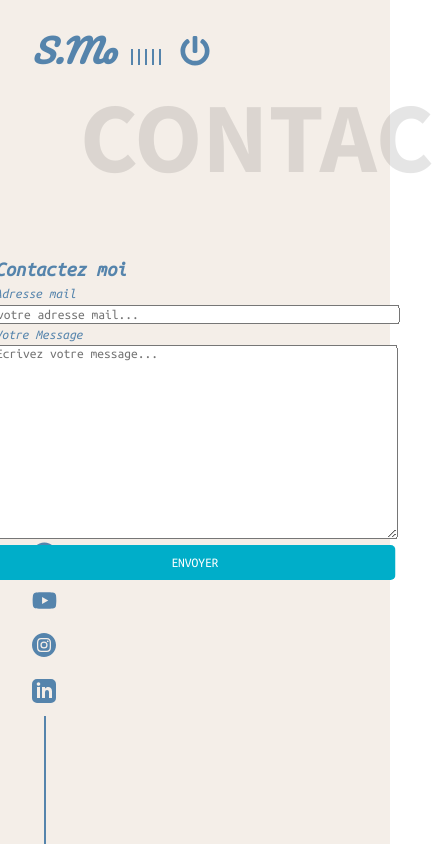
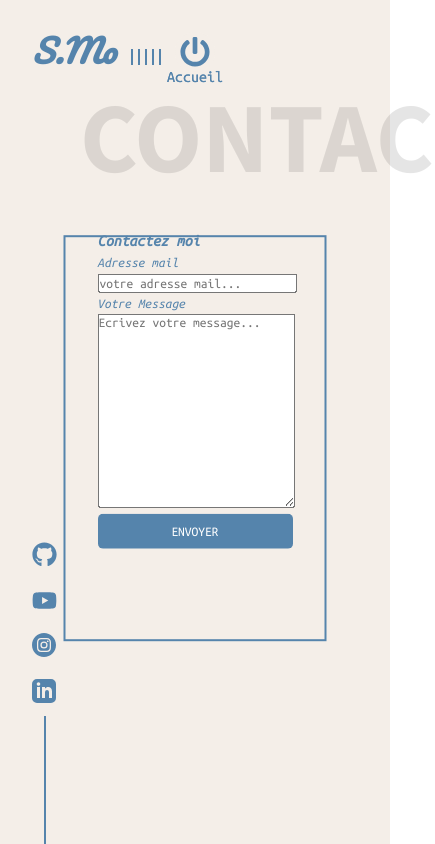
Before and after one commit to Samuel-Moceri/MyPortfolio, a React (Create React App) app: page /contact in a window 390 px wide. Shown: the whole page, 435 px wide, since content can reach past the window. Built offline with nearby package versions, Linux system fonts and the light colour scheme.

Commit message:
adjutment for responsive

```diff
--- a/src/SubComponents/HomeButton.js
+++ b/src/SubComponents/HomeButton.js
@@ -21,8 +21,9 @@ width: 2.5rem;
 height: 2.5rem;
 
 display: flex;
+flex-direction: column;
 padding-bottom: 2px;
-justify-content: center;
+${'' /* justify-content: center; */}
 align-items: center;
 z-index: 3;
 
@@ -39,12 +40,21 @@ cursor: pointer;
 }
 `
 
+const HomeText = styled.span`
+color: ${(props) => props.theme.text};
+position: fixed;
+top: 2.25rem;
+left: 50%;
+transform: translate(-50%,0);
+`
+
 const HomeButton = () => {
     return (
         <Home>
             <NavLink to="/">
                 <HomeBtn width={30} height={30} fill='currentColor' />
             </NavLink>
+            <HomeText>Accueil</HomeText>
         </Home>
     )
 }
--- a/src/SubComponents/SocialIcons.js
+++ b/src/SubComponents/SocialIcons.js
@@ -28,6 +28,7 @@ background-color: ${props => props.color === 'dark' ? darkTheme.text : darkTheme
 `
 
 const SocialIcons = (props) => {
+
 return (
   <Icons>
     <motion.div
--- a/src/components/AboutPage.js
+++ b/src/components/AboutPage.js
@@ -113,7 +113,7 @@ const AboutPage = () => {
                     initial={{ opacity: 0 }}
                     animate={{ opacity: 1, transition: { duration: 1, delay: 1 } }}
                     >
-                        Je suis un web développeur front-end habitant quelque part en France. Je suis nouveau dans ce nouveau monde mais prêt à créer des sites interatifs et avec des styles selon vos besoins.
+                        Je suis un web développeur front-end habitant quelque part en France. Je suis nouveau dans ce nouveau monde mais prêt à créer des sites interactifs et avec des styles selon vos besoins.
                         <br /> <br/>
                         Je suis très curieux et j'aime découvrir de nouveaux univers, vos univers !
                         <br /> <br/>
--- a/src/components/ContactPage.js
+++ b/src/components/ContactPage.js
@@ -34,8 +34,8 @@ const Main = styled.form`
     border: 2px solid ${props => props.theme.text};
     color: ${props => props.theme.text};
     padding: 2rem;
-    width: 50vw;
-    height: 50vh;
+    width: 100vw;
+    height: 100vh;
     z-index: 3;
     line-height: 1.5;
 
@@ -62,9 +62,9 @@ const Main = styled.form`
 
     ${mediaQueries(30)`
         width: 50vw;
-        height: auto;
+        height: 40vh;
         backdrop-filter: none;
-        margin-top:2rem;
+        margin-top:1rem;
     `};
 
     ${mediaQueries(20)`
@@ -80,12 +80,32 @@ const DivBox = styled.form`
     top: 50%;
     left: 50%;
     transform: translate(-50%, -50%);
-    width: 400px;
-    height: 400px;
+    width: 100vw;
+    height: 100vh;
     padding: 40px;
     ${'' /* background: #fff; */}
     ${'' /* border: 1px solid rgba(0, 0, 0, 0.1);
     box-shadow: 0 5px 10px rgba(0, 0, 0, 0.2); */}
+
+    ${mediaQueries(40)`
+        width: 60vw;
+        height: 50vh;
+        top:50%;
+        left:50%;
+        transform:translate(-50%,-50%);
+    `};
+
+    ${mediaQueries(30)`
+        width: 50vw;
+        height: 57vh;
+        backdrop-filter: none;
+        margin-top:2rem;
+    `};
+
+    ${mediaQueries(10)`
+        padding: 1rem;
+        font-size: calc(0.5rem + 1vw);
+    `};
 `
 
 const EmailArea = styled.input.attrs({
@@ -105,7 +125,7 @@ const Input = styled.input.attrs({
     type: 'submit',
     value: 'Envoyer',
   })`
-    background: #00aec9;
+    background: #5584AC;
     color: #fff;
     cursor: pointer;
     margin-bottom: 0;
@@ -134,11 +154,11 @@ const ContactPage = () => {
                 <HomeButton />
                 <Main>
                     <DivBox action="https://formsubmit.co/moceri.samuel@gmail.com" method="POST" >
-                        <h2>Contactez moi</h2>
+                        <h3>Contactez moi</h3>
                         <div className="form-label-group">
                             <label htmlFor="inputEmail">Adresse mail</label>
                             <br/>
-                            <EmailArea type="email" id="inputEmail" placeholder="votre adresse mail..." />
+                            <EmailArea type="email" id="inputEmail" placeholder="votre adresse mail..." required />
                         </div>
 
                         <div className="form-label-group">
@@ -147,7 +167,8 @@ const ContactPage = () => {
                             <br/>
                             <TextArea name="text" placeholder="Ecrivez votre message..." required />
                         </div>
-                    <Input  />
+
+                        <Input />
                     </DivBox>
                 </Main>
             </Box>
--- a/src/components/WorkData.js
+++ b/src/components/WorkData.js
@@ -5,7 +5,7 @@ export const Work = [
         description:"Un site qui vous permet de trouver tous les Foodtrucks autours de soi, ou dans une ville. Réalisation d'un projet en fin de formation de l'école O'Clock",
         tags:["React","SCSS","HTML","CSS"],
 
-        demo:"",
+        demo:"https://github.com/Samuel-Moceri/New_FindMyTruck",
         github:"https://github.com/Samuel-Moceri/New_FindMyTruck"
     },
     {
--- a/src/components/WorkPage.js
+++ b/src/components/WorkPage.js
@@ -20,7 +20,7 @@ const Box = styled(motion.div)`
   background-color: ${(props) => props.theme.body};
   position: relative;
   display: flex;
-  height: 400vh;
+  height: 200vh;
 `;
 
 const Main = styled(motion.ul)`
```
